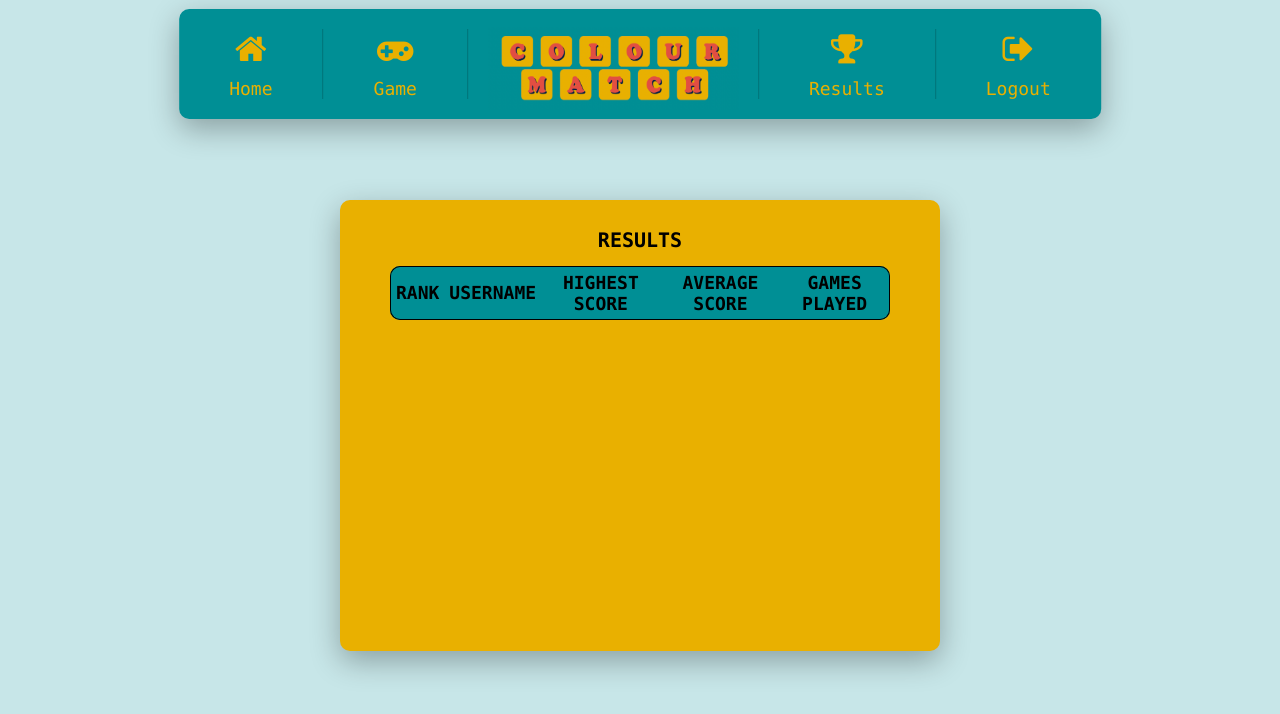
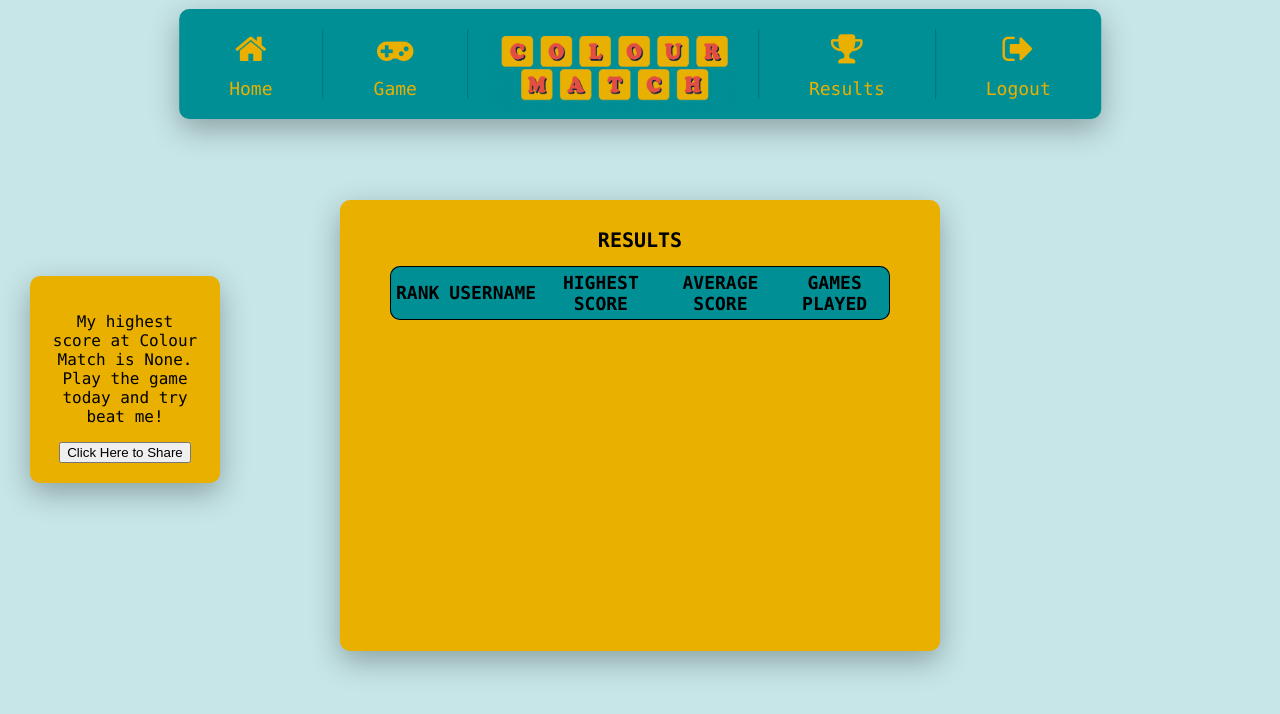
Before and after one commit to cleo114/project_test, a Flask app: page /score in a window 1280 px wide. Shown: the top 714 px of the page. Run offline with Flask 2, Linux system fonts and the light colour scheme; the visitor is signed in with stand-in values (Sample User, id 1); data comes from the database, SQL or seed files in the repository; data that the repository does not hold is empty.

Commit message:
sharing button

```diff
--- a/app/static/styles/base.css
+++ b/app/static/styles/base.css
@@ -127,8 +127,16 @@
   }
 
 
-
-
+#sharing {
+	background-color: #e9b000;
+	box-shadow: 0 10px 30px rgba(0,0,0,.3);
+	border-radius: 10px;
+	width: 150px;
+	position: relative;
+	bottom: 175px;
+	left: 30px;
+	padding: 20px;
+}
 
 
 
--- a/app/templates/base.html
+++ b/app/templates/base.html
@@ -71,6 +71,7 @@
 
         <div id = 'middlebox' class = 'center'>  {% block content %}{% endblock %} </div>
         <div id = "gameDiv"> {% block game %}{% endblock %} </div>
+        <div id = "sharing" class= 'center'> {% block sharing %}{% endblock %} </div>
 
 
 
--- a/app/templates/game.html
+++ b/app/templates/game.html
@@ -27,4 +27,7 @@
 <script src="{{url_for('static', filename='javascript/game.js')}}"></script>
 </body>
 
+
+<style>#pasta{display: none;}</style>
+
 {% endblock %}
--- a/app/templates/index.html
+++ b/app/templates/index.html
@@ -10,6 +10,9 @@
     <p id = 'info_font'> The shade of the box must match the shade of the word. </p>
     <p id = 'info_font'> Compete with your friends for the high score! </p>
 
+    <style>#pasta{display: none;}</style>
+
+{% endblock %}
 
 
-{% endblock %}
+<style>#pasta{display: none;}</style>
--- a/app/templates/login.html
+++ b/app/templates/login.html
@@ -24,4 +24,7 @@
 
     <p>New User? <a href="{{ url_for('register') }}">Click to Register!</a></p>
 
+
+    <style>#pasta{display: none;}</style>
+
 {% endblock %}
--- a/app/templates/register.html
+++ b/app/templates/register.html
@@ -35,4 +35,6 @@
         <p>{{ form.submit() }}</p>
     </form>
 
+
+    <style>#pasta{display: none;}</style>
 {% endblock %}
--- a/app/templates/score.html
+++ b/app/templates/score.html
@@ -34,3 +34,29 @@
 
 
 {% endblock %}
+
+
+
+
+{%block sharing%}
+
+
+<script>
+
+function copyTextFunc() {
+
+    var copyText = document.querySelector('#high_sc').innerText;
+    navigator.clipboard.writeText(copyText);
+ };
+
+</script>
+
+
+
+<p id = 'high_sc'> My highest score at Colour Match is {{highest_score[0]}}.
+    Play the game today and try beat me!
+</p>
+<button id="copy_btn" onclick=copyTextFunc()>Click Here to Share</button>
+
+
+{% endblock %}
```
Also changed, not shown: app/static/javascript/game.js (line endings or trailing spaces).
